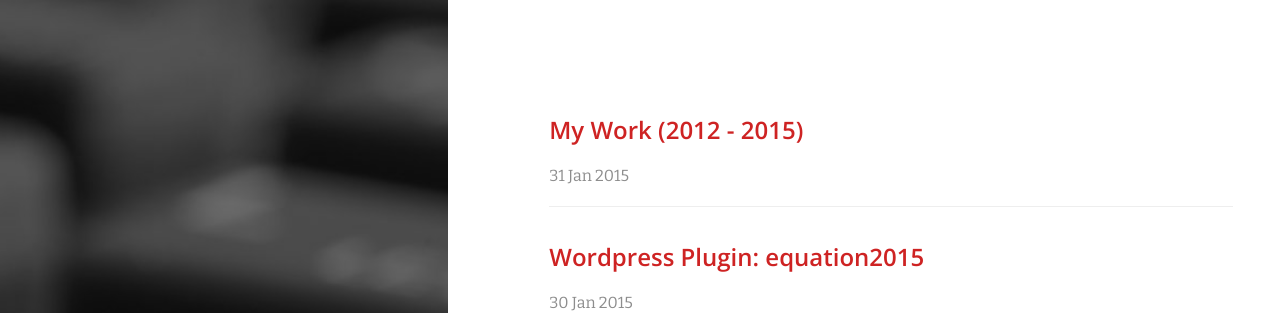
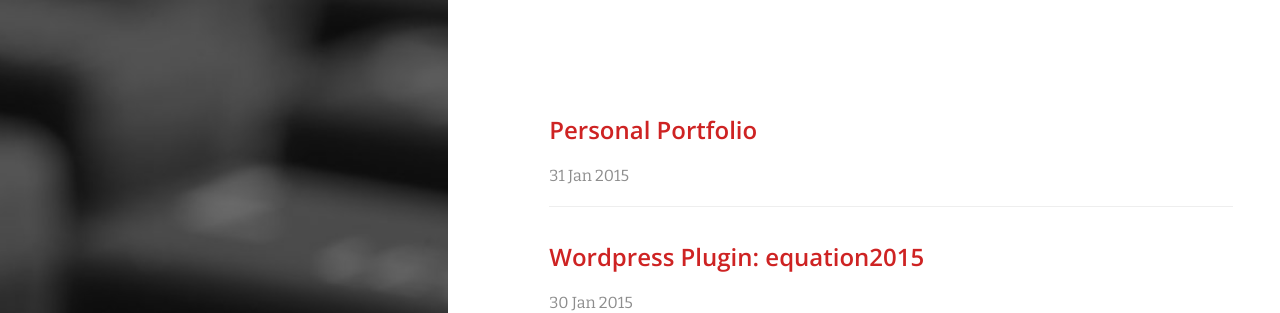
Before and after one commit to ditikos/ditikos.github.old, a Jekyll site: the page built from index.html, in a window 1280 px wide. Shown: the top 313 px of the page. Built offline with Jekyll 4.4.1, drawn with Linux system fonts in a browser that asks for light colours; nearby versions of some CDN libraries; some web fonts are replaced; Markdown is read by kramdown in place of the engine named in the settings.

Commit message:
updated a file

```diff
--- a/_posts/2015-01-31-test.md
+++ b/_posts/2015-01-31-personal-portfolio.md
@@ -1,6 +1,6 @@
 ---
 layout: gallery
-title: "My Work (2012 - 2015)"
+title: "Personal Portfolio"
 date: 2015-01-31 14:00:00
 categories: portfolio
 featured_image: /images/posters/delicatessen.jpg
```
